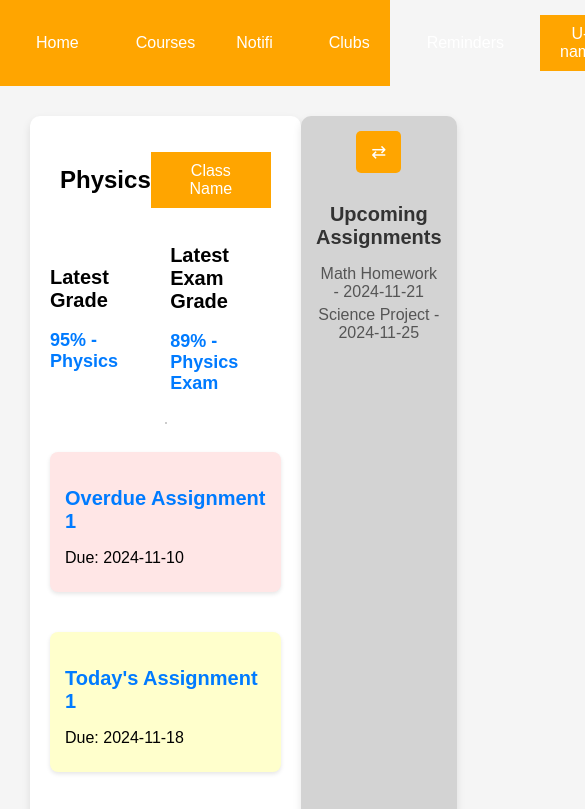
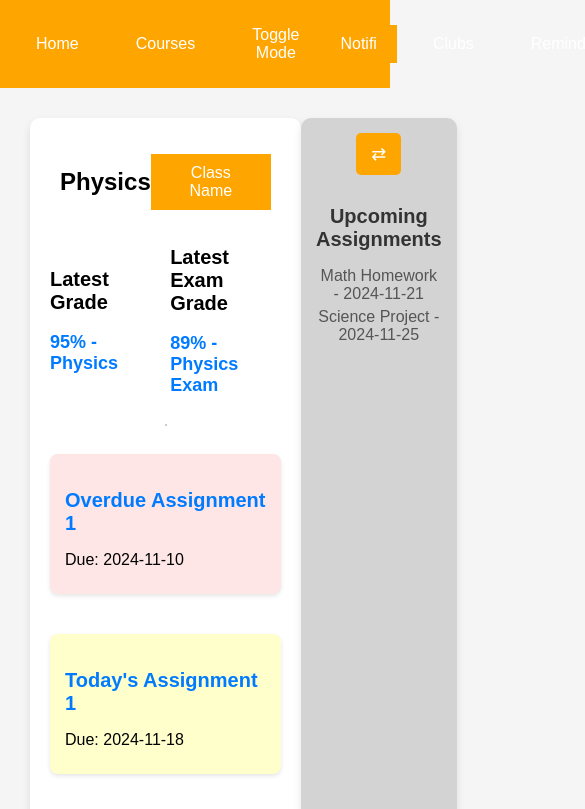
Before and after one commit to zapdzap/zapdzap.github.io, a plain HTML site: page home.html in a window 390 px wide. Shown: the top 809 px of the page, 585 px wide, since content can reach past the window. Drawn offline with Linux system fonts and the light colour scheme.

Commit message:
Dark mode

```diff
--- a/home.css
+++ b/home.css
@@ -197,7 +197,6 @@ body {
 .announcements h1 {
     font-size: 28px;
     margin-bottom: 20px;
-    color: #333;
 }
 
 .announcement-box {
--- a/home.html
+++ b/home.html
@@ -5,13 +5,15 @@
     <meta name="viewport" content="width=device-width, initial-scale=1.0">
     <title>MyCourses Home</title>
     <link rel="stylesheet" href="home.css">
+
 </head>
-<body>
+<body id ="body1">
     <!-- Top Navigation Bar -->
     <div class="navbar">
         <div class="left-buttons">
             <a href="home.html"><button class="nav-btn">Home</button></a>
             <a href="Courses.html"><button class="nav-btn">Courses</button></a>
+            <button class="nav-btn" onclick="toggle()">Toggle Mode</button>
 
         </div>
 
@@ -40,7 +42,7 @@
     <!-- Main Content -->
     <div class="main-content">
         <!-- Dashboard -->
-        <div class="dashboard">
+        <div class="dashboard" id ="dash">
             <div class="dashboard-header">
                 <!-- Class Name -->
                 <h2 class="class-name">Physics</h2>
@@ -95,48 +97,48 @@
         </div>
 
         <!-- Interactive Sidebar -->
-        <div class="interactive-sidebar">
+        <div class="interactive-sidebar" id = "sidebar">
             <button class="switch-btn" onclick="switchSidebar()">⇄</button>
             <div id="sidebar-content">
                 <h3>Upcoming Assignments</h3>
                 <ul>
-                    <li>Math Homework - 2024-11-21</li>
-                    <li>Science Project - 2024-11-25</li>
+                    <li >Math Homework - 2024-11-21</li>
+                    <li >Science Project - 2024-11-25</li>
                 </ul>
             </div>
         </div>
     </div>
 
     <!-- Announcements Section -->
-    <div class="announcements">
+    <div class="announcements" id ="announcements">
         <h1>Announcements</h1>
         <div class="announcement-box">
             <h3>Midterm Exams Scheduled</h3>
-            <p>Midterm exams are scheduled for next week. Please check the timetable for specific dates and times.</p>
-            <span>Author: Professor Smith | Posted: 2024-11-15</span>
+            <p class="toggle">Midterm exams are scheduled for next week. Please check the timetable for specific dates and times.</p>
+            <span class="toggle">Author: Professor Smith | Posted: 2024-11-15</span>
         </div>
         <div class="announcement-box">
-            <h3>New Resources for Physics 101</h3>
-            <p>New learning resources have been added for Physics 101. Visit the course page to access them.</p>
-            <span>Author: Dr. Cooper | Posted: 2024-11-14</span>
+            <h3 >New Resources for Physics 101</h3>
+            <p class="toggle">New learning resources have been added for Physics 101. Visit the course page to access them.</p>
+            <span class="toggle">Author: Dr. Cooper | Posted: 2024-11-14</span>
         </div>
         <div class="announcement-box">
             <h3>Coding Club Hackathon</h3>
-            <p>Join the Coding Club's Hackathon event this Saturday! Sign up now to participate in an exciting day of coding challenges and prizes.</p>
-            <span>Author: Coding Club | Posted: 2024-11-13</span>
+            <p class="toggle">Join the Coding Club's Hackathon event this Saturday! Sign up now to participate in an exciting day of coding challenges and prizes.</p>
+            <span class="toggle" >Author: Coding Club | Posted: 2024-11-13</span>
         </div>
         <div class="announcement-box">
             <h3>Project Proposal Deadline</h3>
-            <p>Reminder: Submit your project proposals by November 24 to avoid penalties.</p>
-            <span>Author: Course Coordinator | Posted: 2024-11-12</span>
+            <p class="toggle">Reminder: Submit your project proposals by November 24 to avoid penalties.</p>
+            <span class="toggle">Author: Course Coordinator | Posted: 2024-11-12</span>
         </div>
         <div class="announcement-box">
             <h3>Thanksgiving Campus Closure</h3>
-            <p>The campus will be closed on November 28 in observance of Thanksgiving. Enjoy the holiday!</p>
-            <span>Author: Administration Office | Posted: 2024-11-10</span>
+            <p class="toggle">The campus will be closed on November 28 in observance of Thanksgiving. Enjoy the holiday!</p>
+            <span class="toggle">Author: Administration Office | Posted: 2024-11-10</span>
         </div>
     </div>
-
+    <script src="home.js"></script>
     <script>
         let sidebarIndex = 0;
         const sidebars = [
@@ -164,5 +166,6 @@
             sidebarContent.innerHTML = `<h3>${sidebars[sidebarIndex].title}</h3>${sidebars[sidebarIndex].content}`;
         }
     </script>
+
 </body>
 </html>
--- /dev/null
+++ b/home.js
@@ -0,0 +1,58 @@
+darkToggled = false;
+const dash = document.getElementById("dash");
+const sidebar = document.getElementById("sidebar");
+const list = document.getElementsByClassName("task-box");
+const listoverdue = document.getElementsByClassName("overdue");
+const listtoday = document.getElementsByClassName("today");
+const listupcoming = document.getElementsByClassName("upcoming");
+const announcements = document.getElementById("announcements");
+const announceboxes = document.getElementsByClassName("announcement-box");
+const toggles = document.getElementsByClassName("toggle");
+
+function toggle(){
+    if(!darkToggled){
+        document.body.style.backgroundColor = "#1a1a1a";
+        dash.style.backgroundColor ="#252e36";
+        dash.style.color = "white";
+        sidebar.style.backgroundColor="#6e6e6e";
+        announcements.style.backgroundColor="#252e36";
+        announcements.style.color="white";
+        darkToggled = true;
+        for (let i = 0; i < list.length; i++) {
+            list[i].style.backgroundColor="#3c4954";
+          }
+          for (let i = 0; i < announceboxes.length; i++) {
+            announceboxes[i].style.backgroundColor="#3c4954";
+          }
+          for (let i = 0; i < toggles.length; i++) {
+            toggles[i].style.color="white";
+          }
+
+
+
+    }
+    else{
+        document.body.style.backgroundColor = "#f5f5f5";
+        dash.style.backgroundColor ="white";
+        dash.style.color = "black";
+        announcements.style.backgroundColor="white";
+        announcements.style.color="black";
+        darkToggled=false;
+        sidebar.style.backgroundColor="lightgray";
+        for (let i = 0; i < listoverdue.length; i++) {
+            listoverdue[i].style.backgroundColor="#ffe6e6";
+          }
+          for (let i = 0; i < listtoday.length; i++) {
+            listtoday[i].style.backgroundColor="#ffffcc";
+          }
+          for (let i = 0; i < listupcoming.length; i++) {
+            listupcoming[i].style.backgroundColor="#e6f7ff";
+          }
+          for (let i = 0; i < announceboxes.length; i++) {
+            announceboxes[i].style.backgroundColor="#f9f9f9";
+          }
+          for (let i = 0; i < toggles.length; i++) {
+            toggles[i].style.color="black";
+          }
+    }
+}
```
